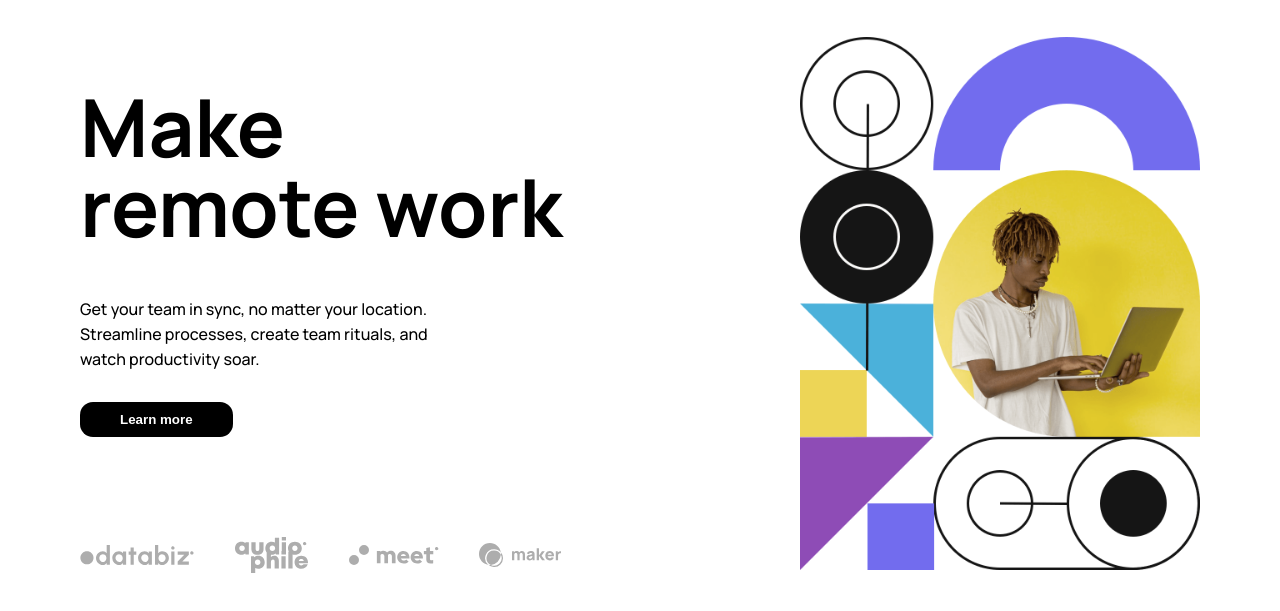
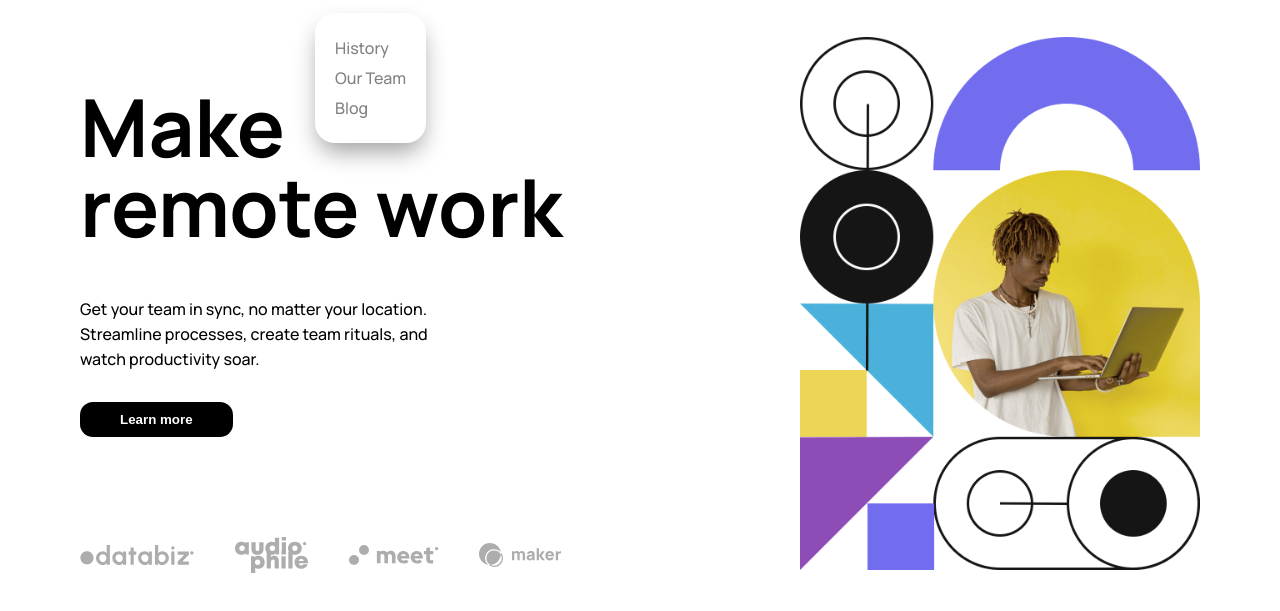
Before and after one commit to marco-sorrentino/intro-section, a plain HTML site: page intro.html in a window 1280 px wide. Both pictures are taken after a click on the element "Company". Shown: the part 71-682 px from the top of the page. Drawn offline with Linux system fonts and the light colour scheme.

Commit message:
second js event done

```diff
--- a/intro.html
+++ b/intro.html
@@ -39,6 +39,11 @@
           <div class="company">
             <p>Company</p>
             <img class="arrow" src="./images/icon-arrow-down.svg" alt="" />
+          </div>
+          <div id="toggleCompany" class="hiddenCompany">
+            <p>History</p>
+            <p>Our Team</p>
+            <p>Blog</p>
           </div>
           <div class="careers">
             <p>Careers</p>
--- a/script.js
+++ b/script.js
@@ -1,6 +1,12 @@
 const features = document.querySelector(".features");
 const droplist = document.getElementById("toggleFeautures");
+const company = document.querySelector(".company");
+const droplist2 = document.getElementById("toggleCompany");
 
 features.addEventListener("click", () => {
   droplist.classList.toggle("hidden");
 });
+
+company.addEventListener("click", () => {
+  droplist2.classList.toggle("hiddenCompany");
+});
--- a/style.css
+++ b/style.css
@@ -129,3 +129,19 @@ main {
 .hidden {
   visibility: hidden;
 }
+
+#toggleCompany {
+  position: absolute;
+  margin-top: 200px;
+  margin-left: 285px;
+  background-color: white;
+  padding: 20px;
+  color: grey;
+  border-radius: 20px;
+  box-shadow: 0px 12px 24px -4px rgba(0, 0, 0, 0.39);
+  line-height: 30px;
+}
+
+.hiddenCompany {
+  visibility: hidden;
+}
```
